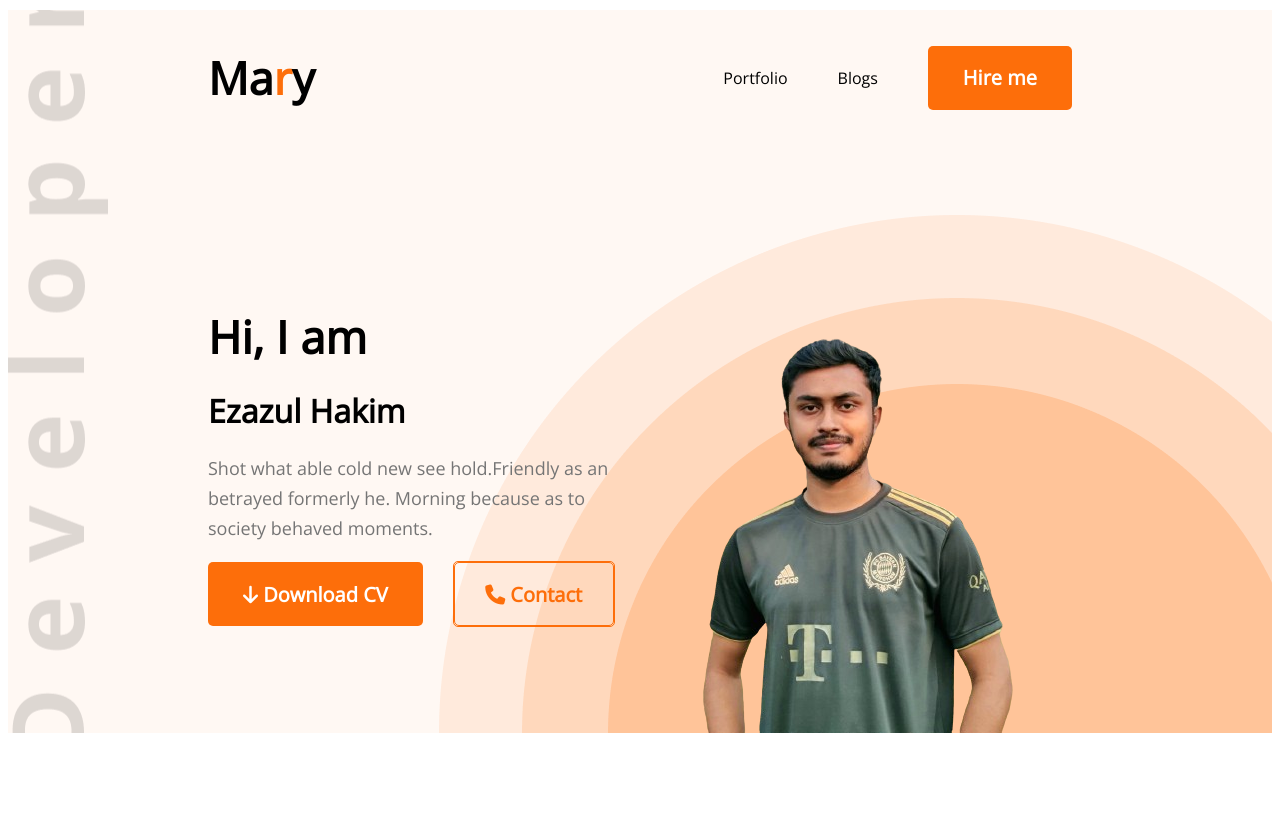
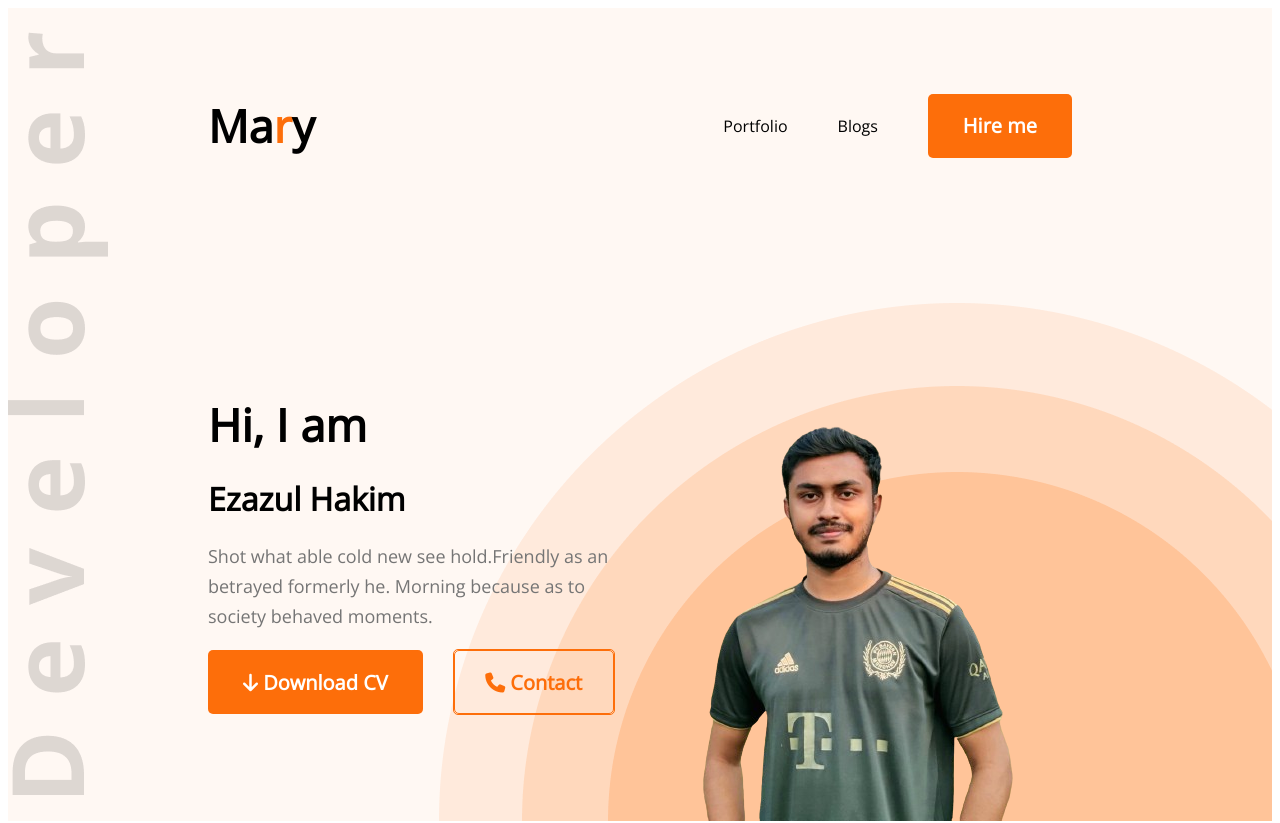
Before and after one commit to bornil-bd/WebPortfolio, a plain HTML site: page index.html in a window 1280 px wide. Shown: the top 823 px of the page. Drawn offline with nearby package versions, Linux system fonts and the light colour scheme.

Commit message:
fixed padding issues

```diff
--- a/styles/portfolio.css
+++ b/styles/portfolio.css
@@ -15,7 +15,7 @@
 nav {
   display: flex;
   justify-content: space-between;
-  margin: 10px 200px;
+  padding: 50px 200px;
 }
 .image{
   display: flex;
```
